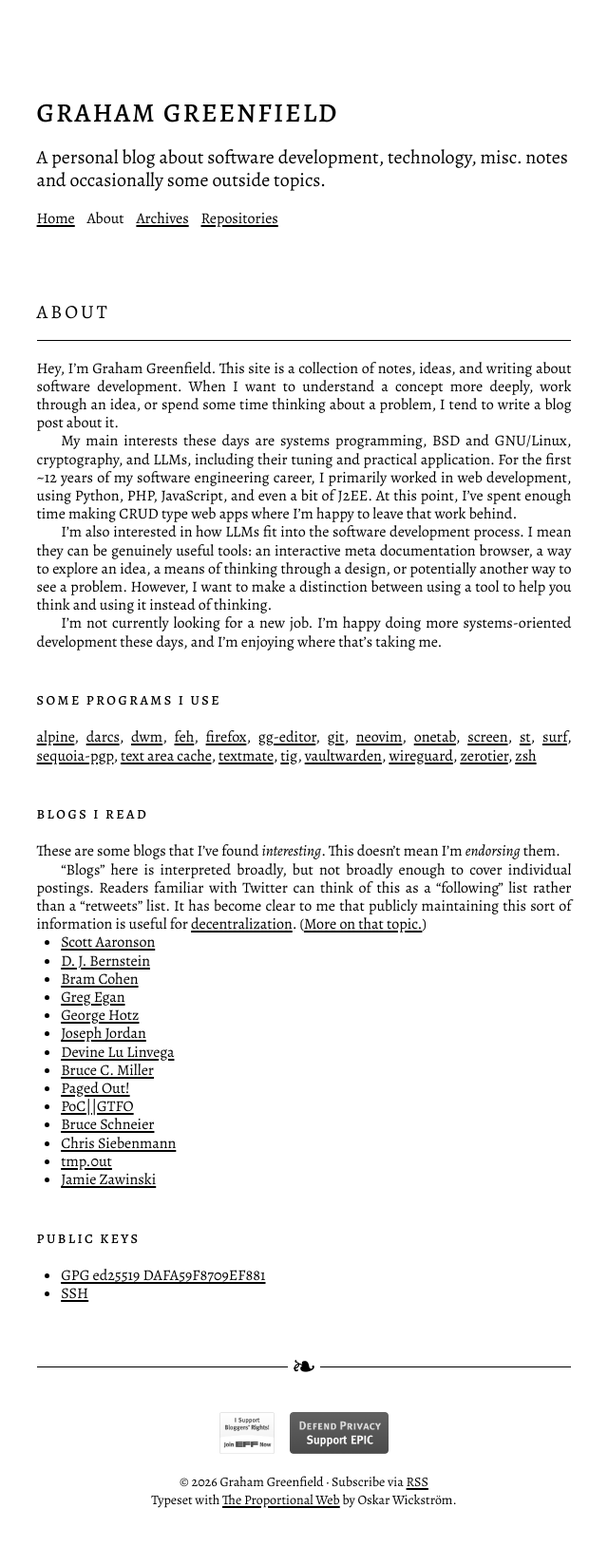
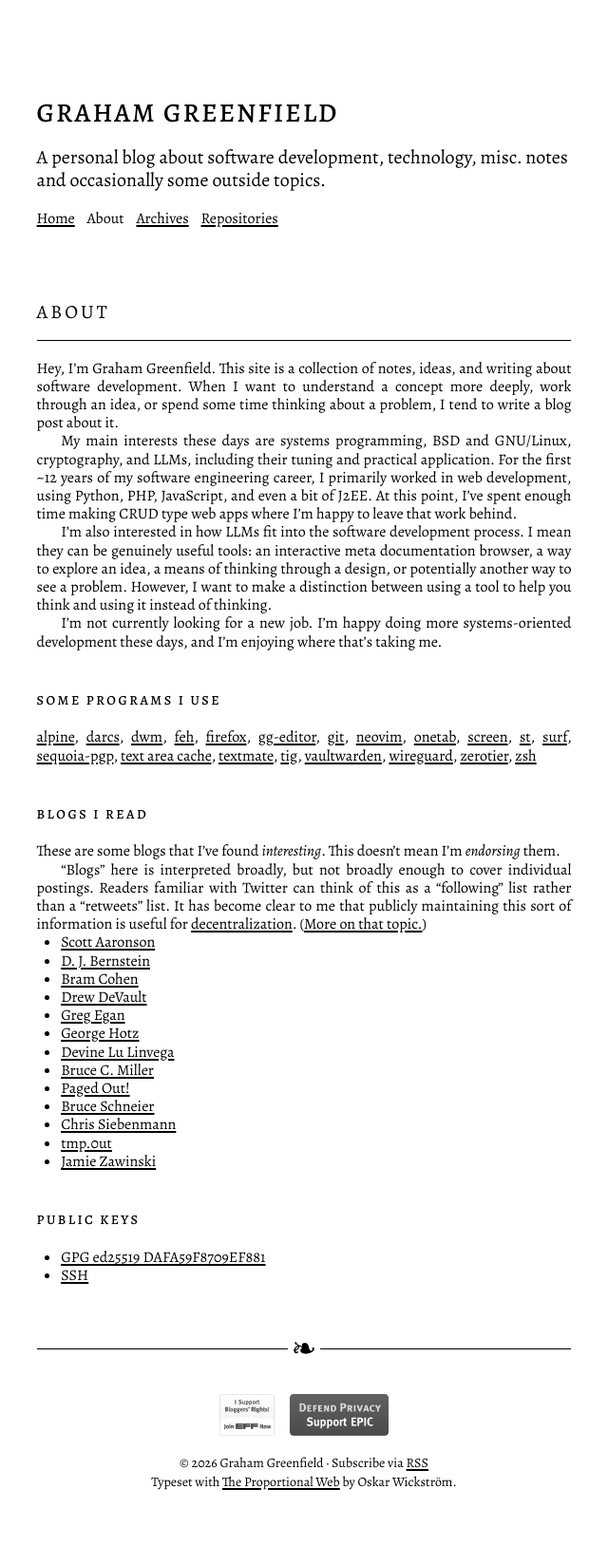
Before and after one commit to gmgreenfield/gmgreenfield.github.io, a Jekyll site: the page built from about.md, in a window 1280 px wide. Shown: the whole page at 95% size, without its empty margins (320-960 px from the left). Built offline with Jekyll 4.4.1, drawn with Linux system fonts in a browser that asks for light colours.

Commit message:
Update blogs list.

```diff
--- a/about.md
+++ b/about.md
@@ -38,17 +38,19 @@ I’m not currently looking for a new job. I’m happy doing more systems-orient
 ## Blogs I Read
 These are some blogs that I've found *interesting*. This doesn't mean I'm *endorsing* them.
 
+
 "Blogs" here is interpreted broadly, but not broadly enough to cover individual postings. Readers familiar with Twitter can think of this as a "following" list rather than a "retweets" list. It has become clear to me that publicly maintaining this sort of information is useful for [decentralization](https://ar.al/2020/08/07/what-is-the-small-web/){:target="_blank"}. ([More on that topic.](https://blog.clew.se/posts/secret-web/){:target="_blank"})
+
+
 - [Scott Aaronson](https://scottaaronson.blog/){:target="_blank"}
 - [D. J. Bernstein](https://blog.cr.yp.to/){:target="_blank"}
 - [Bram Cohen](https://bramcohen.com/){:target="_blank"}
+- [Drew DeVault](https://drewdevault.com/){:target="_blank"}
 - [Greg Egan](https://www.gregegan.net/){:target="_blank"}
 - [George Hotz](https://geohot.github.io/blog/){:target="_blank"}
-- [Joseph Jordan](https://littoria.substack.com/){:target="_blank"}
 - [Devine Lu Linvega](https://wiki.xxiivv.com/site/blog.html){:target="_blank"}
 - [Bruce C. Miller](https://macroexpand.com/~bm3719){:target="_blank"}
 - [Paged Out!](https://pagedout.institute/){:target="_blank"}
-- [PoC\|\|GTFO](https://www.alchemistowl.org/pocorgtfo/){:target="_blank"}
 - [Bruce Schneier](https://www.schneier.com/){:target="_blank"}
 - [Chris Siebenmann](https://utcc.utoronto.ca/~cks/space/blog/){:target="_blank"}
 - [tmp.0ut](https://tmpout.sh/){:target="_blank"}
```
